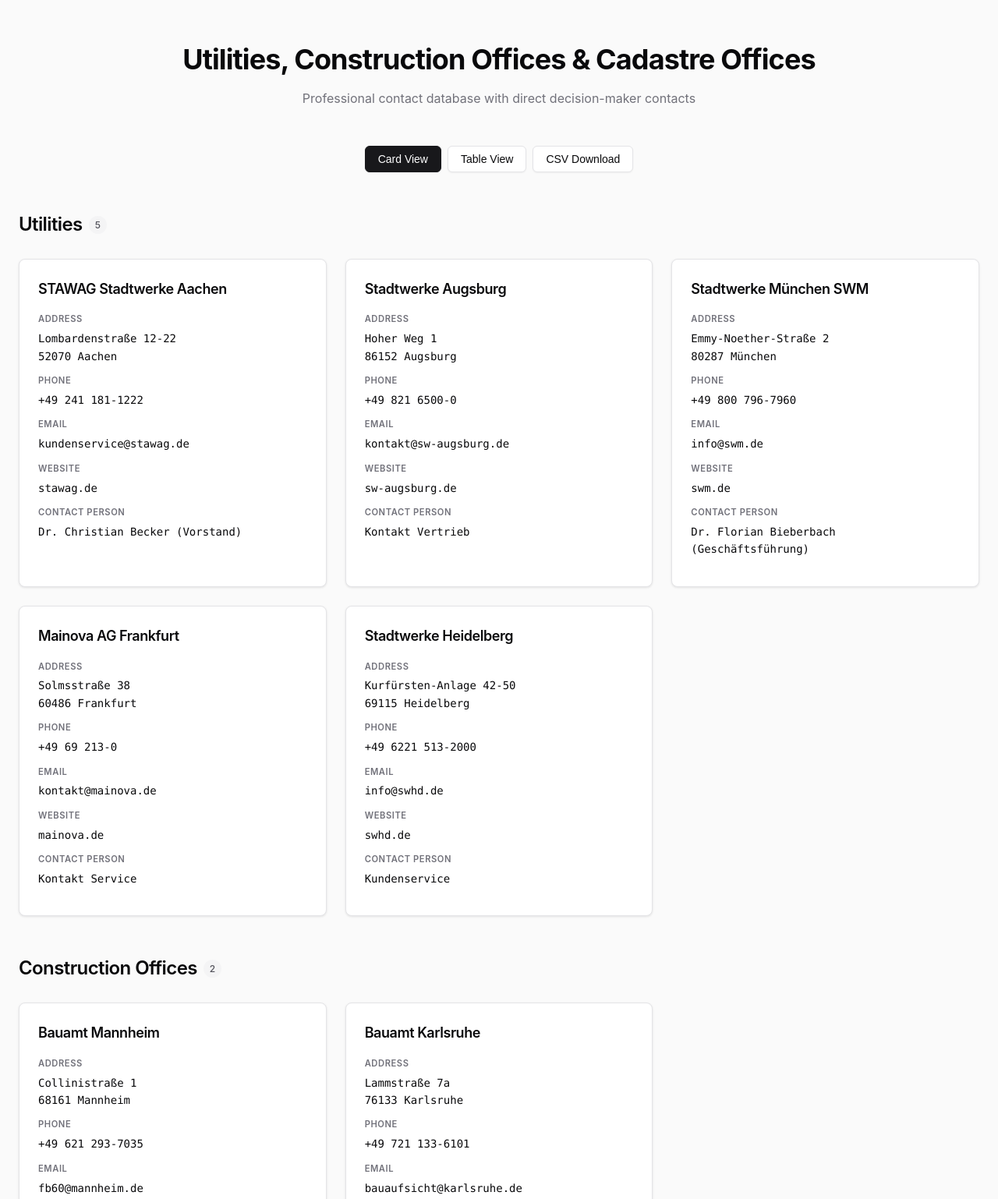
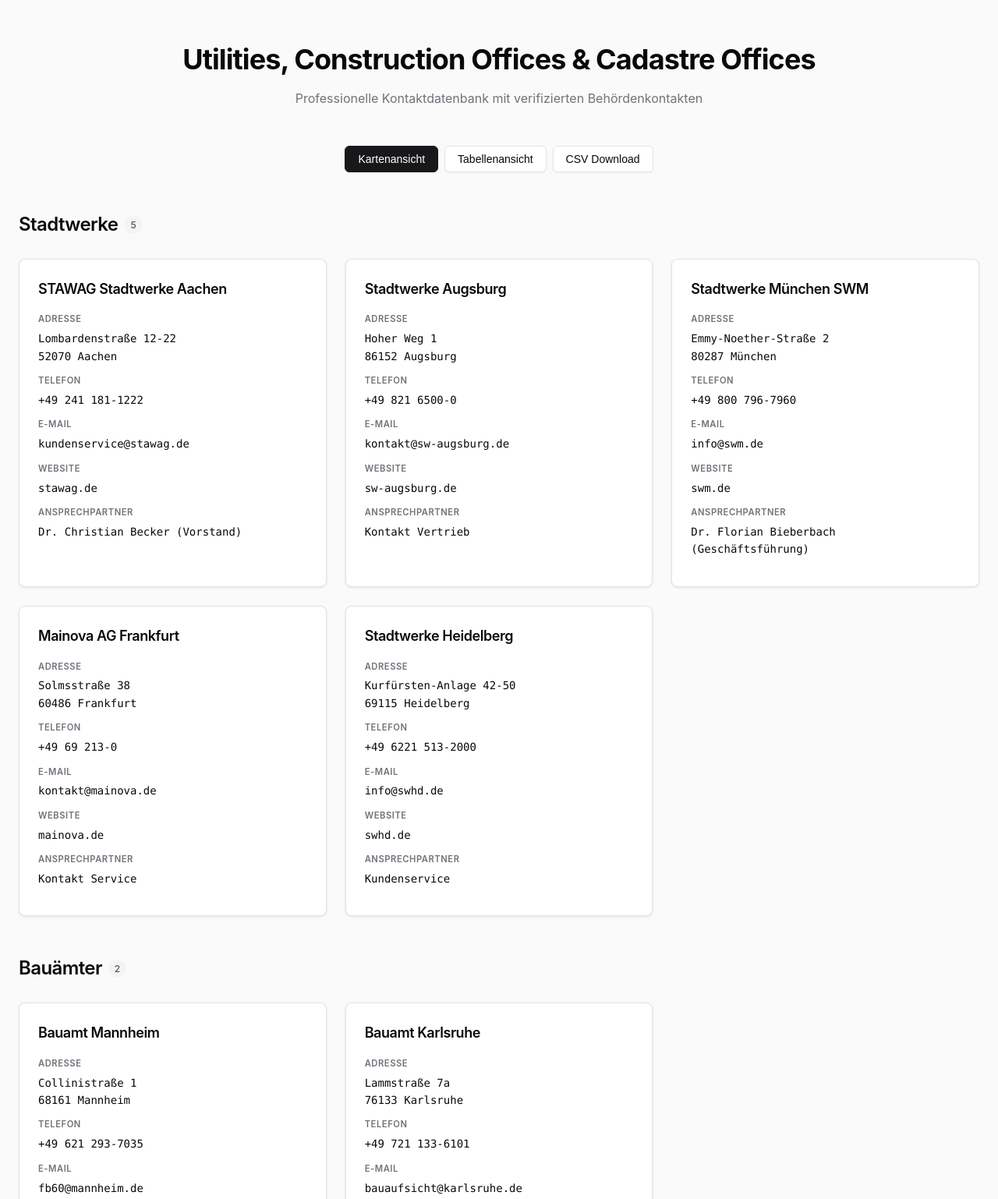
Before and after one commit to franzis-claw/stadtwerke-kontakte-sample, a website: page index.html in a window 1280 px wide. Shown: the top 1538 px of the page at 78% size. Drawn offline with Linux system fonts and the light colour scheme.

Commit message:
Translate website interface to German

```diff
--- a/index.html
+++ b/index.html
@@ -3,7 +3,7 @@
 <head>
     <meta charset="UTF-8">
     <meta name="viewport" content="width=device-width, initial-scale=1.0">
-    <title>Utilities, Construction Offices & Cadastre Offices Contact Database</title>
+    <title>Stadtwerke, Bauämter & Katasterämter Kontaktdatenbank</title>
     <style>
         * {
             margin: 0;
@@ -279,19 +279,19 @@
     <div class="container">
         <header>
             <h1>Utilities, Construction Offices & Cadastre Offices</h1>
-            <p class="subtitle">Professional contact database with direct decision-maker contacts</p>
+            <p class="subtitle">Professionelle Kontaktdatenbank mit verifizierten Behördenkontakten</p>
         </header>
 
         <div class="controls">
-            <button class="btn active" id="cardViewBtn">Card View</button>
-            <button class="btn" id="tableViewBtn">Table View</button>
+            <button class="btn active" id="cardViewBtn">Kartenansicht</button>
+            <button class="btn" id="tableViewBtn">Tabellenansicht</button>
             <button class="btn" id="downloadBtn">CSV Download</button>
         </div>
 
         <div id="cardView">
             <div class="section">
                 <div class="section-header">
-                    <h2 class="section-title">Utilities</h2>
+                    <h2 class="section-title">Stadtwerke</h2>
                     <span class="section-badge" id="stadtwerkeCount"></span>
                 </div>
                 <div class="card-grid" id="stadtwerkeCards"></div>
@@ -299,7 +299,7 @@
 
             <div class="section">
                 <div class="section-header">
-                    <h2 class="section-title">Construction Offices</h2>
+                    <h2 class="section-title">Bauämter</h2>
                     <span class="section-badge" id="bauaemterCount"></span>
                 </div>
                 <div class="card-grid" id="bauaemterCards"></div>
@@ -307,7 +307,7 @@
 
             <div class="section">
                 <div class="section-header">
-                    <h2 class="section-title">Cadastre Offices</h2>
+                    <h2 class="section-title">Katasterämter</h2>
                     <span class="section-badge" id="katasterCount"></span>
                 </div>
                 <div class="card-grid" id="katasterCards"></div>
@@ -317,7 +317,7 @@
         <div id="tableView" class="hidden">
             <div class="section">
                 <div class="section-header">
-                    <h2 class="section-title">Utilities</h2>
+                    <h2 class="section-title">Stadtwerke</h2>
                     <span class="section-badge" id="stadtwerkeCountTable"></span>
                 </div>
                 <div class="table-wrapper" id="stadtwerkeTable"></div>
@@ -325,7 +325,7 @@
 
             <div class="section">
                 <div class="section-header">
-                    <h2 class="section-title">Construction Offices</h2>
+                    <h2 class="section-title">Bauämter</h2>
                     <span class="section-badge" id="bauaemterCountTable"></span>
                 </div>
                 <div class="table-wrapper" id="bauaemterTable"></div>
@@ -333,7 +333,7 @@
 
             <div class="section">
                 <div class="section-header">
-                    <h2 class="section-title">Cadastre Offices</h2>
+                    <h2 class="section-title">Katasterämter</h2>
                     <span class="section-badge" id="katasterCountTable"></span>
                 </div>
                 <div class="table-wrapper" id="katasterTable"></div>
@@ -389,15 +389,15 @@
                 <div class="card">
                     <h3 class="card-title">${entry.Name}</h3>
                     <div class="card-info">
-                        <span class="card-label">Address</span>
+                        <span class="card-label">Adresse</span>
                         <div class="card-value">${entry.Straße}<br>${entry.PLZ} ${entry.Stadt}</div>
                     </div>
                     <div class="card-info">
-                        <span class="card-label">Phone</span>
+                        <span class="card-label">Telefon</span>
                         <div class="card-value"><a href="tel:${entry.Telefon}">${entry.Telefon}</a></div>
                     </div>
                     <div class="card-info">
-                        <span class="card-label">Email</span>
+                        <span class="card-label">E-Mail</span>
                         <div class="card-value"><a href="mailto:${entry.Email}">${entry.Email}</a></div>
                     </div>
                     <div class="card-info">
@@ -405,7 +405,7 @@
                         <div class="card-value"><a href="${entry.Website}" target="_blank">${entry.Website.replace('https://', '').replace('www.', '')}</a></div>
                     </div>
                     <div class="card-info">
-                        <span class="card-label">Contact Person</span>
+                        <span class="card-label">Ansprechpartner</span>
                         <div class="card-value">${entry.Ansprechpartner}</div>
                     </div>
                 </div>
@@ -429,11 +429,11 @@
                     <thead>
                         <tr>
                             <th>Name</th>
-                            <th>City</th>
-                            <th>Phone</th>
-                            <th>Email</th>
+                            <th>Stadt</th>
+                            <th>Telefon</th>
+                            <th>E-Mail</th>
                             <th>Website</th>
-                            <th>Contact Person</th>
+                            <th>Ansprechpartner</th>
                         </tr>
                     </thead>
                     <tbody>
```
